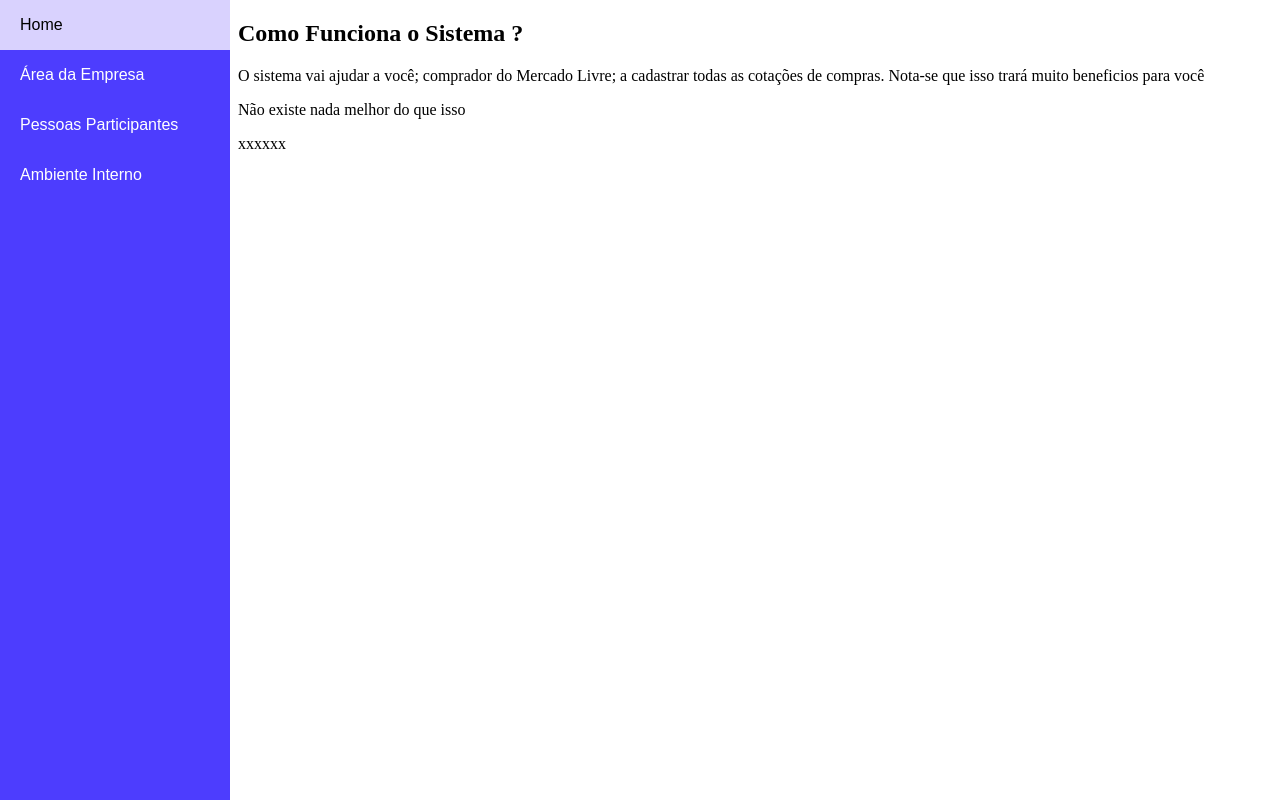
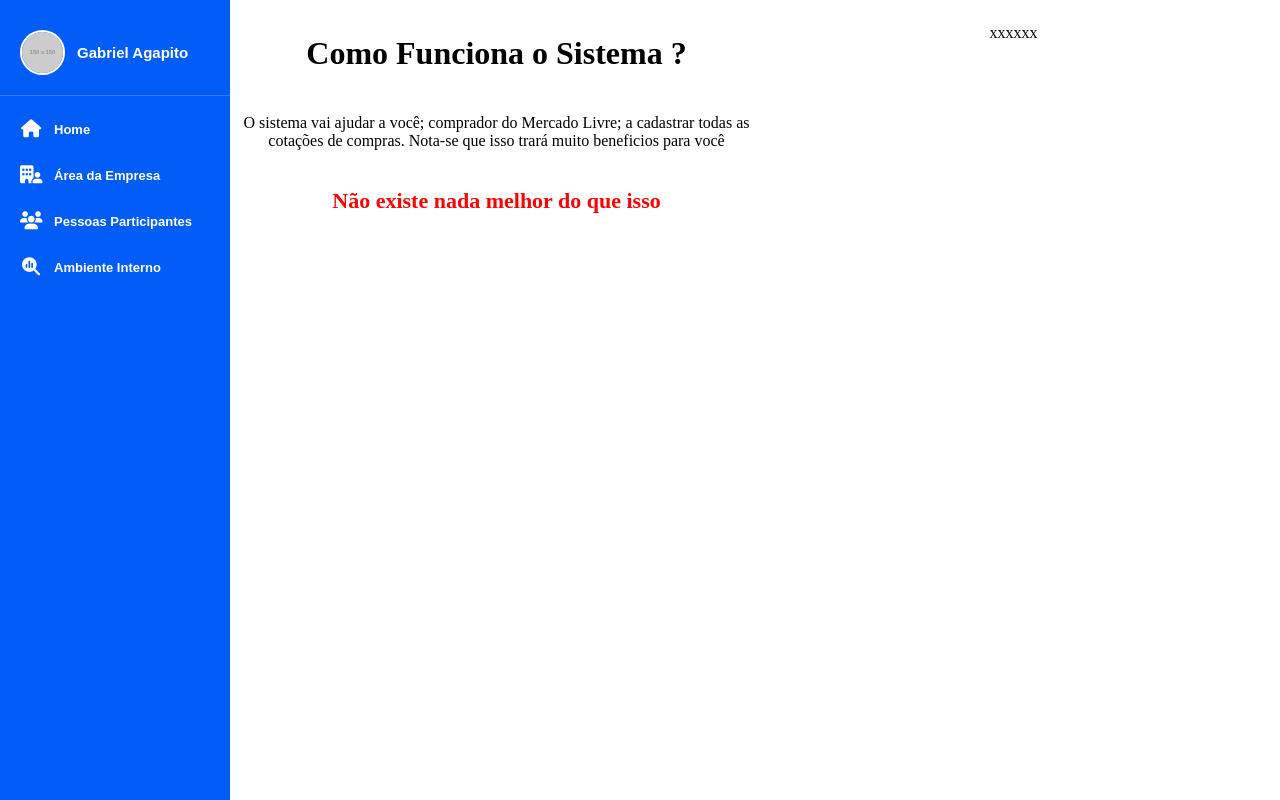
Before and after one commit to GabAgapito/Plano_de_Mestre_oficial, a plain HTML site: page HTML_Paginas/001_Menu/barraEsquerda_Menu.html in a window 1280 px wide. Drawn offline with Linux system fonts and the light colour scheme; files that its build step writes are made by us from their sources; placeholder pictures from the web are drawn by us.

Commit message:
Terceiro commit do projeto oficial

```diff
--- a/CSS_Estilo/Menu/Estilo_Menu.css
+++ b/CSS_Estilo/Menu/Estilo_Menu.css
@@ -7,51 +7,61 @@
 html,
 body {
     height: 100%;
+    width: 100%;
     font-family: Arial, Helvetica, sans-serif;
+    overflow: hidden;
 }
 
 .layout {
     display: flex;
+    width: 100vw;
     height: 100vh;
 }
 
+/* MENU LATERAL */
 .menu {
     width: 18%;
-    min-width: 180px;
+    min-width: 230px;
     height: 100vh;
-    background-color: #4D3DFE;
+    background-color: #025cf8;
+    display: flex;
+    flex-direction: column;
+    flex-shrink: 0;
+    overflow-y: auto;
+    padding-top: 15px;
 }
 
+/* LINKS DO MENU */
 .menu a {
-    display: block;
+    display: flex;
+    align-items: center;
+    gap: 12px;
     color: #ffffff;
     text-decoration: none;
-    padding: 16px 20px;
+    padding: 14px 20px;
+    font-size: 13px;
+    font-weight: bold;
+    transition: background-color 0.2s ease, color 0.2s ease;
+}
+
+.menu a i {
+    font-size: 18px;
+    width: 22px;
+    text-align: center;
 }
 
 .menu a:hover,
 .menu a.ativo {
-    background-color: #D9D2FE;
-    color: black;
+    background-color: #c1d9f8;
+    color: #000000;
+    font-size: 12px;
+    font-weight: 900;
 }
 
+/* IFRAME */
 .conteudo {
-    width: 82%;
+    flex: 1;
     height: 100vh;
     border: none;
     background-color: #ffffff;
 }
-
-.pagina {
-    padding: 40px;
-}
-
-.pagina h1 {
-    font-size: 32px;
-    margin-bottom: 12px;
-    color: #4D3DFE;
-}
-
-.pagina p {
-    font-size: 16px;
-}
--- /dev/null
+++ b/CSS_Estilo/Menu/Perfil_Usuario.css
@@ -0,0 +1,26 @@
+/* ÁREA DE PERFIL DO USUÁRIO */
+.perfil-usuario {
+    display: flex;
+    align-items: center;
+    gap: 12px;
+    padding: 15px 20px 20px 20px;
+    border-bottom: 1px solid rgba(255, 255, 255, 0.2);
+    margin-bottom: 10px;
+}
+
+.foto-perfil {
+    width: 45px;
+    height: 45px;
+    border-radius: 50%;
+    object-fit: cover;
+    border: 2px solid #ffffff;
+}
+
+.nome-usuario {
+    color: #ffffff;
+    font-size: 15px;
+    font-weight: bold;
+    white-space: nowrap;
+    overflow: hidden;
+    text-overflow: ellipsis;
+}
--- a/CSS_Estilo/Paginas/Abas.css
+++ b/CSS_Estilo/Paginas/Abas.css
@@ -1,4 +1,4 @@
-/* PÁGINAS ESTRUTURAIS (Forçando altura mínima visível) */
+/* PÁGINAS ESTRUTURAIS (Forçando altura mínima visível)
   #areaEmpresa {
     display: flex;
     flex-direction: column;
@@ -27,4 +27,30 @@
     align-content: center;
     height: 85%;
     width: 100%;
-  }
+  } */
+
+/* ESTILO GERAL PARA AS PÁGINAS INTERNAS DO IFRAME */
+html,
+body {
+  height: 100%;
+  margin: 0;
+  padding: 0;
+}
+
+/* PÁGINAS ESTRUTURAIS */
+#areaEmpresa,
+#pessoasParticipantes,
+#ambienteInterno {
+  display: flex;
+  flex-direction: column;
+  align-items: center;
+  /* Mantém centralizado na horizontal */
+  justify-content: flex-start;
+  /* Alinha o conteúdo ao TOPO */
+  text-align: center;
+  min-height: 100vh;
+  width: 100%;
+  padding: 20px 20px 40px 20px;
+  /* 20px no topo dá a margem pequena para não colar na borda */
+  box-sizing: border-box;
+}
--- a/CSS_Estilo/Paginas/Estilo_Tabela.css
+++ b/CSS_Estilo/Paginas/Estilo_Tabela.css
@@ -13,8 +13,8 @@
   }
 
   th {
-    background-color: #D9D2FE;
-    color: black;
+    background-color: #84abdf;
+    color: white;
   }
 
   thead {
--- a/CSS_Estilo/Paginas/Estrutura_Aba.css
+++ b/CSS_Estilo/Paginas/Estrutura_Aba.css
@@ -27,8 +27,8 @@
   }
 
   .TituloPagina {
-    font-size: 40px;
-    color: #4D3DFE;
+    font-size: 28px;
+    color: #025cf8;
     font-weight: 900;
     margin-bottom: 15px;
   }
--- a/HTML_Paginas/001_Menu/Home.html
+++ b/HTML_Paginas/001_Menu/Home.html
@@ -4,7 +4,7 @@
     <meta charset="UTF-8">
     <meta name="viewport" content="width=device-width, initial-scale=1.0">
     <title>Document</title>
-    <link rel="stylesheet" href="CSS_Estilo/Paginas/Home.css">
+    <link rel="stylesheet" href="../../CSS_Estilo/Paginas/Home.css">
 </head>
 <body>
 
--- a/HTML_Paginas/001_Menu/barraEsquerda_Menu.html
+++ b/HTML_Paginas/001_Menu/barraEsquerda_Menu.html
@@ -5,16 +5,45 @@
     <meta charset="UTF-8">
     <meta name="viewport" content="width=device-width, initial-scale=1.0">
     <title>Menu lateral</title>
-    <link rel="stylesheet" href="CSS_Estilo/Menu/Estilo_Menu.css">
+
+    <!-- Font Awesome -->
+    <link rel="stylesheet" href="https://cdnjs.cloudflare.com/ajax/libs/font-awesome/6.5.1/css/all.min.css">
+    <!-- Estilo do Menu -->
+    <link rel="stylesheet" href="../../CSS_Estilo/Menu/Estilo_Menu.css">
+    <!-- Perfil do Usuário -->
+    <link rel="stylesheet" href="../../CSS_Estilo/Menu/Perfil_Usuario.css">
 </head>
 
 <body>
     <div class="layout">
         <nav class="menu">
-            <a href="HTML_Paginas/001_Menu/Home.html" target="conteudo">Home</a>
-            <a href="HTML_Paginas/003_Informacoes/Area_Empresa.html" target="conteudo">Área da Empresa</a>
-            <a href="HTML_Paginas/003_Informacoes/Pessoas_Participantes.html" target="conteudo">Pessoas Participantes</a>
-            <a href="HTML_Paginas/004_Interno/Ambiente_Interno.html" target="conteudo">Ambiente Interno</a>
+
+            <!-- ÁREA DO PERFIL DO USUÁRIO -->
+            <div class="perfil-usuario">
+                <img src="https://via.placeholder.com/150" alt="Foto do Usuário" class="foto-perfil">
+                <span class="nome-usuario">Gabriel Agapito</span>
+            </div>
+
+            <!-- LINKS DO MENU -->
+            <a href="Home.html" target="conteudo">
+                <i class="fa-solid fa-house"></i>
+                <span>Home</span>
+            </a>
+
+            <a href="../002_Informacoes/Area_Empresa.html" target="conteudo">
+                <i class="fa-solid fa-building-user"></i>
+                <span>Área da Empresa</span>
+            </a>
+
+            <a href="../002_Informacoes/Pessoas_Participantes.html" target="conteudo">
+                <i class="fa-solid fa-users"></i>
+                <span>Pessoas Participantes</span>
+            </a>
+
+            <a href="../003_Interno/Ambiente_Interno.html" target="conteudo">
+                <i class="fa-solid fa-magnifying-glass-chart"></i>
+                <span>Ambiente Interno</span>
+            </a>
         </nav>
 
         <iframe class="conteudo" name="conteudo" src="Home.html" title="Conteúdo da página"></iframe>
```
Also changed, not shown: HTML_Paginas/002_Informacoes/Area_Empresa.html (+4 -4 lines), HTML_Paginas/002_Informacoes/Pessoas_Participantes.html (+5 -2 lines), HTML_Paginas/003_Interno/Ambiente_Interno.html (+4 -2 lines).
